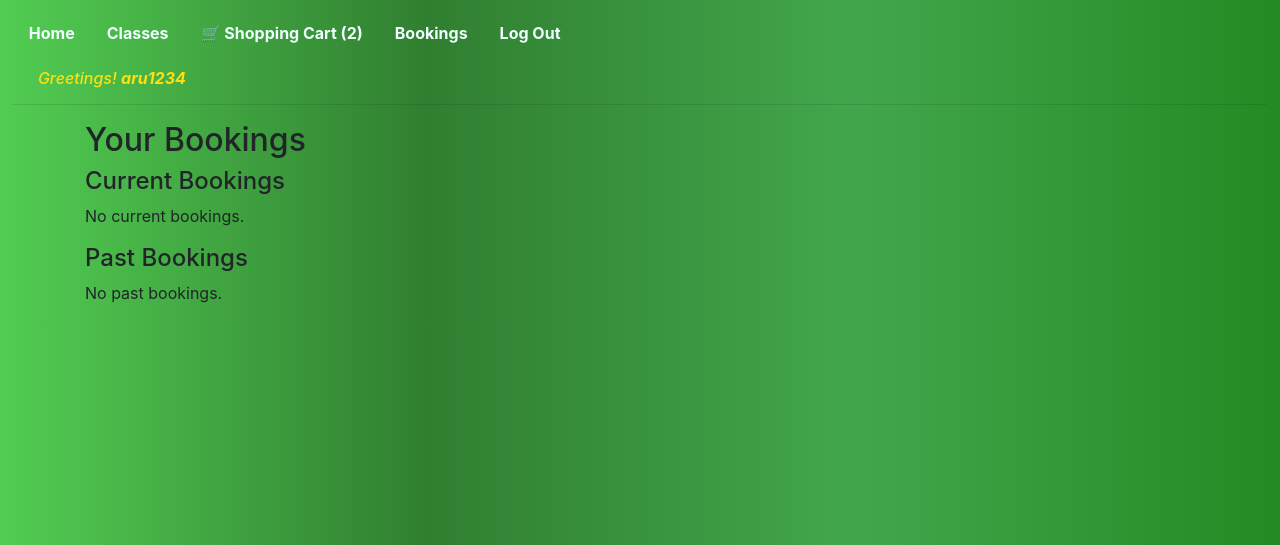
After one commit to Aru12345/Japanese-Tea-Ceremony-Ecom, a Django app: page /bookings/ in a window 1280 px wide. The commit adds this page. Shown: the top 545 px of the page. Run offline with Django 5.2, Linux system fonts and the light colour scheme; a user stored in the database is signed in; data comes from the database, SQL or seed files in the repository; both versions use the stored data as it was after the commit; some libraries are stand-ins or nearby versions.

```diff
--- a/teabookings/models.py
+++ b/teabookings/models.py
@@ -29,6 +29,7 @@ class CartItem(models.Model):
     tea_lesson = models.ForeignKey(TeaLesson, on_delete=models.CASCADE)
     quantity = models.IntegerField(default=1)
     selected_date = models.DateTimeField(null=True, blank=True)
+    is_booked = models.BooleanField(default=False)
 
     def __str__(self):
         return f"{self.quantity} x {self.tea_lesson.name}"
--- a/teabookings/static/teabookings/functionality.js
+++ b/teabookings/static/teabookings/functionality.js
@@ -1,13 +1,15 @@
 document.addEventListener("DOMContentLoaded", function () {
     const cartCountElem = document.querySelector(".nav .cart-count");
     const addToCartButtons = document.querySelectorAll(".add-to-cart");
+    const removeButtons = document.querySelectorAll(".rbtn");
+    const checkoutForm = document.getElementById("checkout-form");
 
     // Function to update the cart count dynamically
     function updateCartCount() {
-        fetch("/cart-count/")
+        fetch("/cart-count/") // Ensure this URL matches your URL pattern
             .then((response) => response.json())
             .then((data) => {
-                // Update the cart count element if it exists
+                const cartCountElem = document.querySelector(".cart-count");
                 if (cartCountElem) {
                     cartCountElem.textContent = data.cart_count || 0;
                 } else {
@@ -16,6 +18,7 @@ document.addEventListener("DOMContentLoaded", function () {
             })
             .catch((error) => console.error("Failed to update cart count:", error));
     }
+
 
     // Attach event listeners to Add to Cart buttons
     addToCartButtons.forEach((button) => {
@@ -43,6 +46,65 @@ document.addEventListener("DOMContentLoaded", function () {
         });
     });
 
+    // Attach event listeners to Remove buttons
+    removeButtons.forEach((button) => {
+        button.addEventListener("click", function (event) {
+            event.preventDefault();
+            const form = this.closest("form");
+
+            fetch(form.action, {
+                method: "POST",
+                headers: {
+                    "X-CSRFToken": form.querySelector("[name=csrfmiddlewaretoken]").value,
+                },
+            })
+                .then((response) => {
+                    if (response.ok) {
+                        form.closest("li").remove(); // Remove the item from the UI
+                        updateCartCount();          // Update the cart count dynamically
+                        const remainingItems = document.querySelectorAll(".list-group-item");
+                        if (remainingItems.length === 0) {
+                            const cartContainer = document.querySelector(".container");
+                            cartContainer.innerHTML = `<p class="cartUI" style="color: white; font-style: italic;">Your cart is empty.</p>`;
+                        }
+                    } else {
+                        alert("Failed to remove item from cart.");
+                    }
+                })
+                .catch((error) => console.error("Error removing item:", error));
+        });
+    });
+
+    // Attach event listener to Checkout form
+    if (checkoutForm) {
+        checkoutForm.addEventListener("submit", function (event) {
+            event.preventDefault(); // Prevent the default form submission
+
+            fetch(checkoutForm.action, {
+                method: "POST",
+                headers: {
+                    "X-CSRFToken": document.querySelector("[name=csrfmiddlewaretoken]").value,
+                },
+            })
+                .then((response) => response.json())
+                .then((data) => {
+                    if (data.id) {
+                        // Use Stripe.js to redirect to Checkout
+                        const stripe = stripe(checkoutForm.dataset.stripeKey);
+                        stripe.redirectToCheckout({ sessionId: data.id }).then((result) => {
+                            if (result.error) {
+                                alert(result.error.message);
+                            }
+                        });
+                    } else {
+                        alert(data.error || "Failed to initiate checkout.");
+                    }
+                })
+                .catch((error) => console.error("Error initiating checkout:", error));
+        });
+    }
+
+
     // Initial call to update the cart count when the page loads
     updateCartCount();
 });
--- /dev/null
+++ b/teabookings/templates/teabookings/bookings.html
@@ -0,0 +1,19 @@
+{% extends "teabookings/layout.html" %}
+{% block body %}
+<div class="container">
+    <h2>Your Bookings</h2>
+    <h4>Current Bookings</h4>
+    {% for booking in current_bookings %}
+        <p>{{ booking.tea_lesson.name }} - {{ booking.selected_date }}</p>
+    {% empty %}
+        <p>No current bookings.</p>
+    {% endfor %}
+
+    <h4>Past Bookings</h4>
+    {% for booking in past_bookings %}
+        <p>{{ booking.tea_lesson.name }} - {{ booking.selected_date }}</p>
+    {% empty %}
+        <p>No past bookings.</p>
+    {% endfor %}
+</div>
+{% endblock %}
--- a/teabookings/templates/teabookings/layout.html
+++ b/teabookings/templates/teabookings/layout.html
@@ -23,6 +23,9 @@
             </li>
             {% if user.is_authenticated %}
                 <li class="nav-item">
+                    <a class="nav-link" href="{% url 'displaybookings' %}">Bookings</a>
+                </li>
+                <li class="nav-item">
                     <a class="nav-link" href="{% url 'logout' %}">Log Out</a>
                 </li>
             {% else %}
--- a/teabookings/urls.py
+++ b/teabookings/urls.py
@@ -8,6 +8,10 @@ urlpatterns = [
     path("add-to-cart/<int:lesson_id>/", views.add_to_cart, name="add_to_cart"),
     path("cart-count/", views.cart_count, name="cart_count"),
     path("displaycart",views.displaycart,name="displaycart"),
+    path("remove-from-cart/<int:item_id>/", views.remove_from_cart, name="remove_from_cart"),
+    path('checkout/', views.stripe_checkout, name='stripe_checkout'),
+    path('success/', views.payment_success, name='payment_success'),
+    path("bookings/", views.displaybookings, name="displaybookings"),
     path("login", views.login_view, name="login"),
     path("logout", views.logout_view, name="logout"),
     path("register", views.register, name="register")
--- a/teabookings/views.py
+++ b/teabookings/views.py
@@ -3,9 +3,12 @@ from django.db import IntegrityError
 from django.http import HttpResponse, HttpResponseRedirect, JsonResponse
 from django.shortcuts import render, get_object_or_404, redirect
 from django.urls import reverse
+from django.utils.timezone import now
 
+import stripe
+from django.conf import settings
 from .models import User, TeaLesson, Cart, CartItem
-
+stripe.api_key = settings.STRIPE_SECRET_KEY
 
 def index(request):
     return render(request, "teabookings/index.html")
@@ -50,8 +53,10 @@ def cart_count(request):
     if request.user.is_authenticated:
         cart = Cart.objects.filter(user=request.user).first()
         count = cart.items.count() if cart else 0
-        return JsonResponse({"cart_count": count})  # Return valid JSON
+        return JsonResponse({"cart_count": count})
     return JsonResponse({"cart_count": 0})
+
+
 
 def displaycart(request):
     if not request.user.is_authenticated:
@@ -68,17 +73,109 @@ def displaycart(request):
         subtotal = item.quantity * item.tea_lesson.price
         total_price += subtotal
         cart_details.append({
+            'id': item.id,
             'name': item.tea_lesson.name,
             'imgUrl': item.tea_lesson.imgUrl,
             'price': item.tea_lesson.price,
             'quantity': item.quantity,
-            'subtotal': subtotal
+            'subtotal': subtotal,
+            'selected_date': item.selected_date  # Include the selected date
         })
+
+    if request.method == "POST":
+        # Process selected dates and times
+        for item in cart_items:
+            date_str = request.POST.get(f"date_{item.id}")
+            time_str = request.POST.get(f"time_{item.id}")
+            if date_str and time_str:
+                # Combine date and time into a single datetime
+                selected_datetime = f"{date_str} {time_str}"
+                item.selected_date = selected_datetime
+                item.save()
+
+        # Redirect to Stripe checkout (implementation for Stripe to follow)
+        return redirect("stripe_checkout")
 
     return render(request, 'teabookings/cart.html', {
         'cart_details': cart_details,
-        'total_price': total_price
+        'total_price': total_price,
+        'today': now().date(),  # Pass today's date for validation in the template
+         'stripe_publishable_key': settings.STRIPE_PUBLISHABLE_KEY,
     })
+
+
+def remove_from_cart(request, item_id):
+    if not request.user.is_authenticated:
+        return redirect('login')
+
+    # Retrieve the cart item
+    cart_item = get_object_or_404(CartItem, id=item_id, cart__user=request.user)
+
+    # Delete the cart item
+    cart_item.delete()
+
+    # Redirect back to the cart page
+    return redirect('displaycart')
+
+
+def stripe_checkout(request):
+    if not request.user.is_authenticated:
+        return redirect('login')
+
+    # Get the cart for the logged-in user
+    cart = Cart.objects.filter(user=request.user).first()
+    if not cart or not cart.items.exists():
+        return redirect('displaycart')  # Redirect to cart if empty
+
+    # Prepare Stripe line items
+    line_items = []
+    for item in cart.items.all():
+        line_items.append({
+            'price_data': {
+                'currency': 'usd',
+                'product_data': {
+                    'name': item.tea_lesson.name,
+                },
+                'unit_amount': int(item.tea_lesson.price * 100),  # Convert to cents
+            },
+            'quantity': item.quantity,
+        })
+
+    # Create Stripe Checkout Session
+    session = stripe.checkout.Session.create(
+        payment_method_types=['card'],
+        line_items=line_items,
+        mode='payment',
+        success_url=request.build_absolute_uri('/success/'),
+        cancel_url=request.build_absolute_uri('/displaycart/'),
+    )
+
+    # Redirect to the Stripe Checkout page
+    return redirect(session.url)
+
+
+def payment_success(request):
+    session_id = request.GET.get('session_id')
+    if session_id:
+        try:
+            # Optional: Retrieve the session details for validation
+            session = stripe.checkout.Session.retrieve(session_id)
+
+            # Clear the user's cart after successful payment
+            if request.user.is_authenticated:
+                cart = Cart.objects.filter(user=request.user).first()
+                if cart:
+                    cart.items.all().delete()  # Remove all items from the cart
+
+        except Exception as e:
+            # Log the error for debugging
+            print(f"Error clearing cart: {e}")
+
+    # Redirect to the success page
+    return render(request, 'teabookings/success.html')
+
+
+
 def login_view(request):
     if request.method == "POST":
 
@@ -97,6 +194,23 @@ def login_view(request):
             })
     else:
         return render(request, "teabookings/login.html")
+
+
+def displaybookings(request):
+    if not request.user.is_authenticated:
+        return redirect('login')
+
+    current_bookings = CartItem.objects.filter(
+        cart__user=request.user, is_booked=True, selected_date__gte=now()
+    )
+    past_bookings = CartItem.objects.filter(
+        cart__user=request.user, is_booked=True, selected_date__lt=now()
+    )
+
+    return render(request, 'teabookings/bookings.html', {
+        'current_bookings': current_bookings,
+        'past_bookings': past_bookings,
+    })
 
 
 def logout_view(request):
```
Also changed, not shown: teabookings/templates/teabookings/cart.html (+21 -5 lines), teabookings/templates/teabookings/success.html (added, +8 -0 lines), teaceremony/settings.py (+13 -0 lines), db.sqlite3, teabookings/migrations/0007_cartitem_is_booked.py (added), 1 other file.
